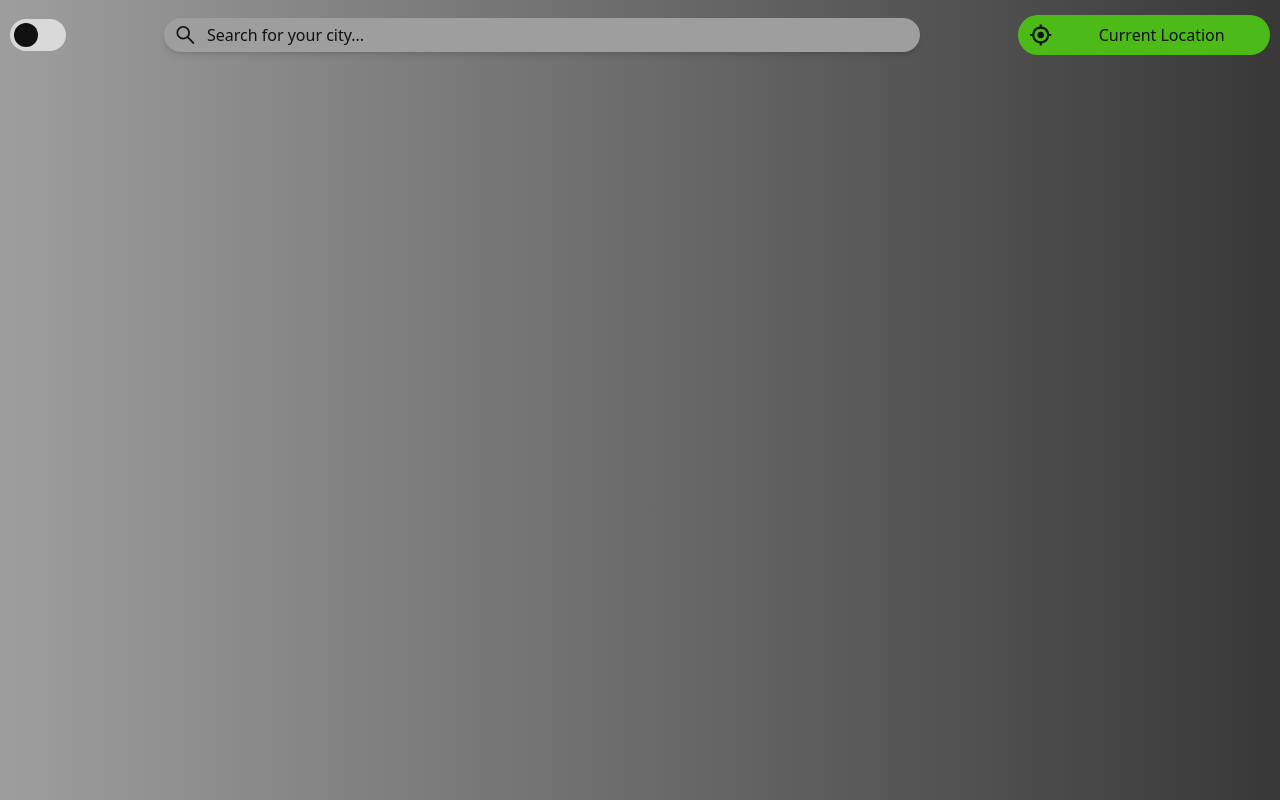
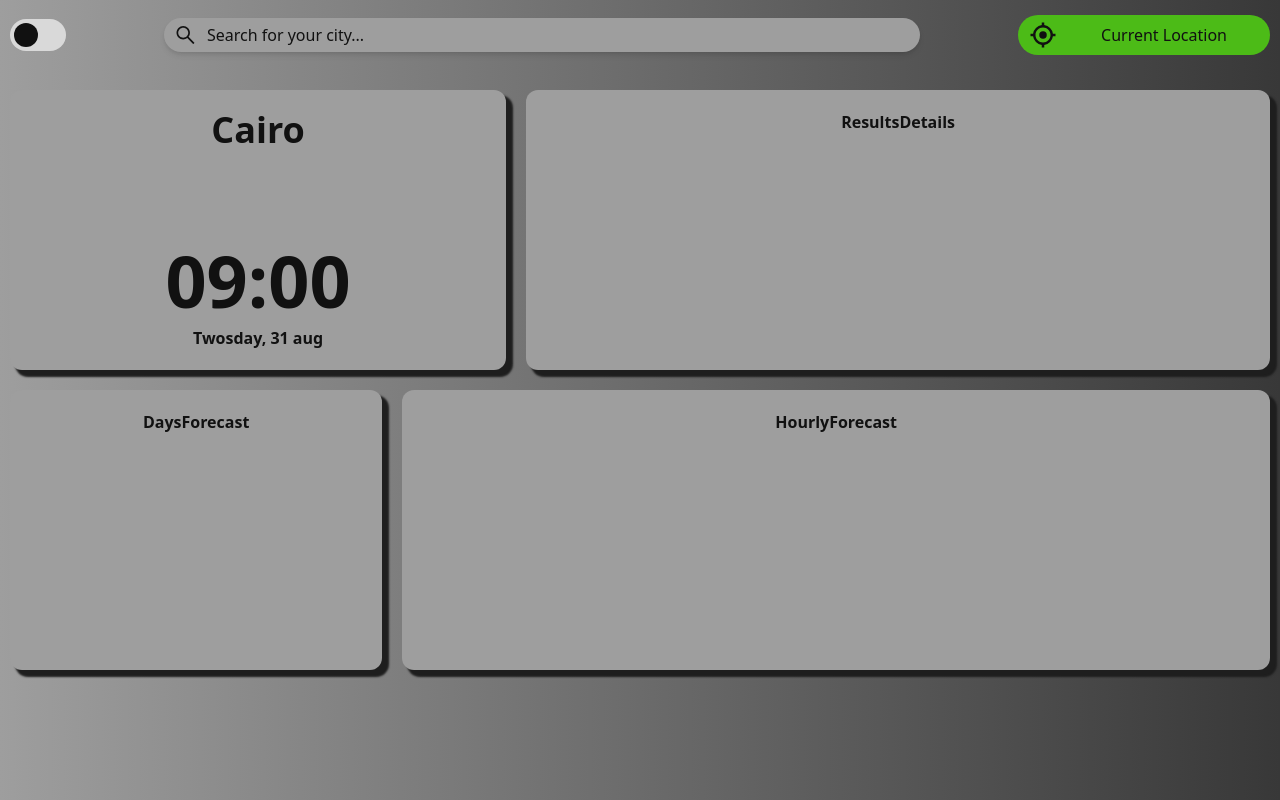
Before and after one commit to mustafa-khaled/Weather-App, a React (Vite) app: page / in a window 1280 px wide. Built offline with nearby package versions, Linux system fonts and the light colour scheme; no server answers.

Commit message:
create app layout

```diff
--- a/src/App.jsx
+++ b/src/App.jsx
@@ -1,9 +1,11 @@
 import Header from "./components/header/Header";
+import Main from "./components/main/Main";
 
 function App() {
   return (
     <div>
       <Header />
+      <Main />
     </div>
   );
 }
--- a/src/components/header/CurrentLocation.jsx
+++ b/src/components/header/CurrentLocation.jsx
@@ -2,9 +2,11 @@ import { BiTargetLock } from "react-icons/bi";
 
 function CurrentLocation() {
   return (
-    <div className="my-[5px] flex w-[20%] items-center gap-[10px] rounded-full bg-[#4CBB17] px-[10px] py-[5px]">
-      <BiTargetLock className="text-3xl" />
-      <button className="w-full text-sm md:text-base">Current Location</button>
+    <div className="my-[5px] flex w-[20%] items-center gap-[10px] rounded-full bg-[#4CBB17] px-[5px] py-[5px] hover:bg-opacity-[0.9] sm:px-[10px]">
+      <div className="hidden sm:block">
+        <BiTargetLock className="text-3xl" />
+      </div>
+      <button className="w-full text-sm sm:text-base">Current Location</button>
     </div>
   );
 }
--- a/src/components/header/SearchBar.jsx
+++ b/src/components/header/SearchBar.jsx
@@ -2,7 +2,7 @@ import { AiOutlineSearch } from "react-icons/ai";
 
 function SearchBar() {
   return (
-    <div className="bg-bgColor flex w-[60%]  items-center gap-[10px] rounded-full px-[10px] py-[5px] shadow-md">
+    <div className="flex  items-center gap-[10px] rounded-full bg-bgColor px-[10px] py-[5px] shadow-md sm:w-[60%]">
       <AiOutlineSearch className="text-2xl" />
       <input
         type="text"
--- /dev/null
+++ b/src/components/main/Country.jsx
@@ -0,0 +1,13 @@
+function Country() {
+  return (
+    <div className="mainDiv flex w-full flex-col items-center justify-between md:w-[40%]">
+      <h1 className="text-4xl">Cairo</h1>
+      <div>
+        <h2 className="mb-[10px] text-7xl">09:00</h2>
+        <p>Twosday, 31 aug</p>
+      </div>
+    </div>
+  );
+}
+
+export default Country;
--- /dev/null
+++ b/src/components/main/DaysForecast.jsx
@@ -0,0 +1,5 @@
+function DaysForecast() {
+  return <div className="mainDiv w-full md:w-[30%]">DaysForecast</div>;
+}
+
+export default DaysForecast;
--- /dev/null
+++ b/src/components/main/HourlyForecast.jsx
@@ -0,0 +1,5 @@
+function HourlyForecast() {
+  return <div className="mainDiv w-full md:w-[70%]">HourlyForecast</div>;
+}
+
+export default HourlyForecast;
--- /dev/null
+++ b/src/components/main/Main.jsx
@@ -0,0 +1,30 @@
+import { getWeatherData } from "../services/weatherServices";
+import Country from "./Country";
+import DaysForecast from "./DaysForecast";
+import HourlyForecast from "./HourlyForecast";
+import ResultsDetails from "./ResultsDetails";
+
+function Main() {
+  const fetchWeather = async () => {
+    const data = await getWeatherData("weather", { q: "cairo" });
+
+    console.log(data);
+  };
+
+  fetchWeather();
+
+  return (
+    <div className="container mx-auto mt-[20px] min-h-[calc(100vh-90px)] px-[10px] text-textColor">
+      <div className="flex flex-col items-start gap-[20px] md:flex-row">
+        <Country />
+        <ResultsDetails />
+      </div>
+      <div className="mt-[20px] flex flex-col items-start gap-[20px] md:flex-row">
+        <DaysForecast />
+        <HourlyForecast />
+      </div>
+    </div>
+  );
+}
+
+export default Main;
--- /dev/null
+++ b/src/components/main/ResultsDetails.jsx
@@ -0,0 +1,5 @@
+function ResultsDetails() {
+  return <div className="mainDiv w-full md:w-[60%]">ResultsDetails</div>;
+}
+
+export default ResultsDetails;
--- /dev/null
+++ b/src/components/services/weatherServices.js
@@ -0,0 +1,13 @@
+const API_KEY = "eb4e2079973cda751e8af67b8a95df84";
+const BASE_URL = `https://api.openweathermap.org/data/2.5/`;
+
+export const getWeatherData = (infoType, searchParam) => {
+  const url = new URL(BASE_URL + infoType);
+  url.search = new URLSearchParams({ ...searchParam, appid: API_KEY });
+
+  return fetch(url).then((res) => res.json());
+};
+
+export const getFormattedWeatherData = async (searchParam) => {
+  const formattedCurrentWeather = await getWeatherData("weather");
+};
--- a/src/index.css
+++ b/src/index.css
@@ -31,5 +31,14 @@
 
 body {
   background: linear-gradient(90deg, var(--one), var(--two));
-  height: 100vh;
 }
+
+@layer components {
+  .mainDiv {
+    @apply min-h-[280px] rounded-xl bg-bgColor p-[20px] text-center font-bold;
+  }
+}
+
+.mainDiv {
+  box-shadow: 6px 6px 2px 1px #1e1e1e;
+}
```
Also changed, not shown: src/components/index.js (deleted).
